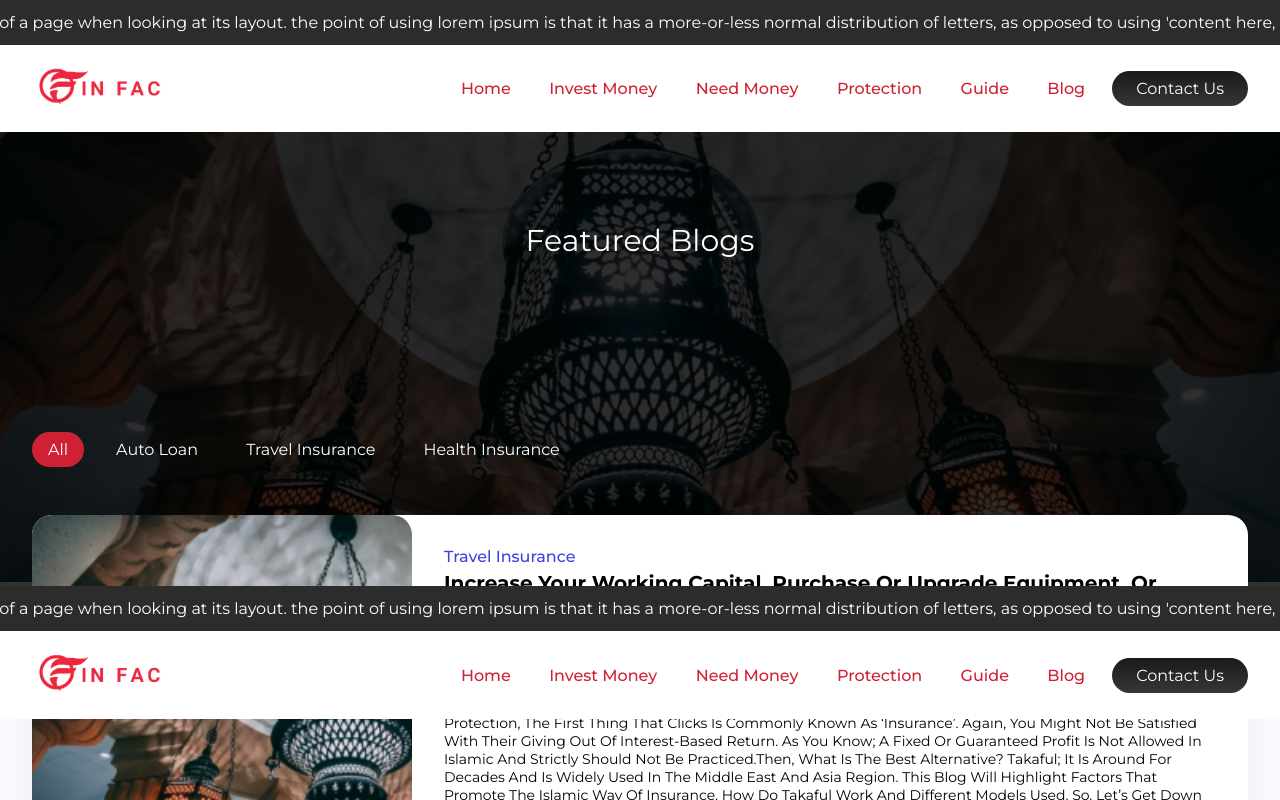
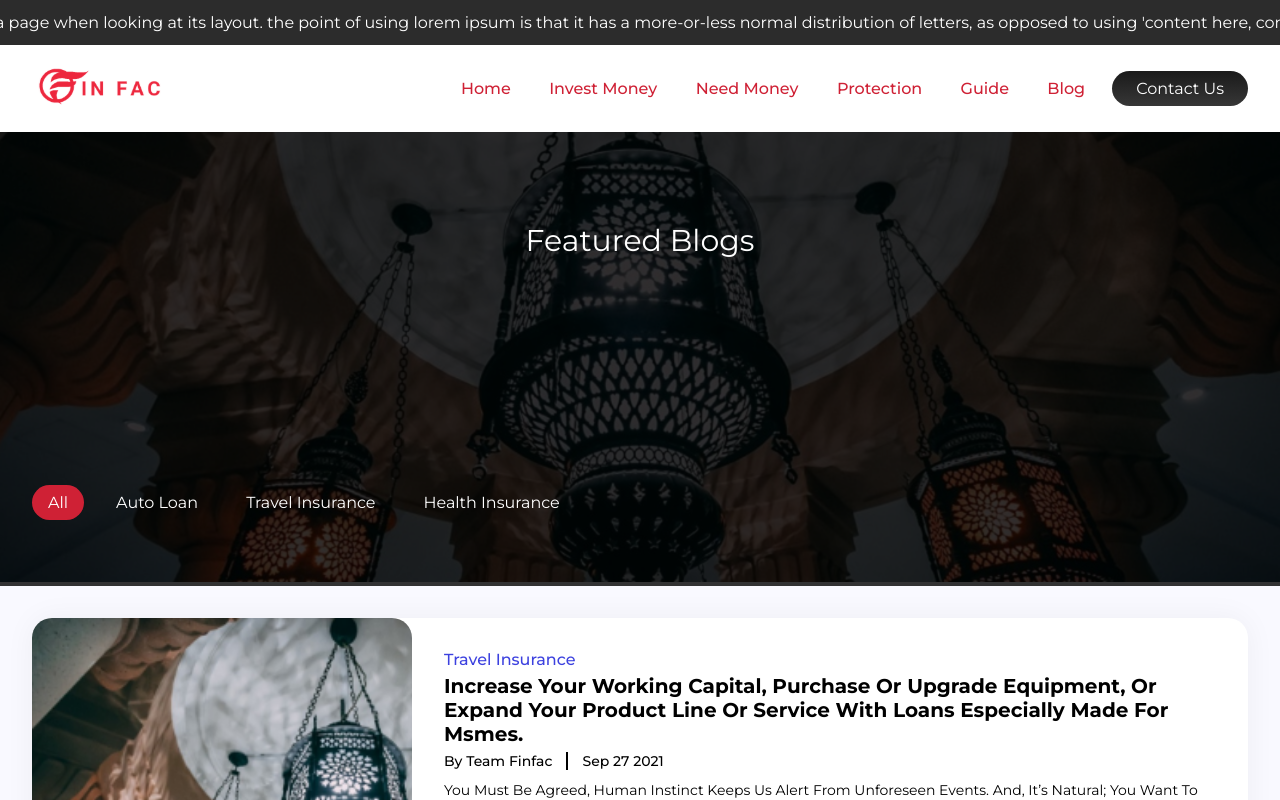
Before and after one commit to MehfoozurRehman/finfac, a React (Create React App) app: page /blog in a window 1280 px wide. Shown: the top 800 px of the page. Built offline with nearby package versions, Linux system fonts and the light colour scheme.

Commit message:
blog screen done

```diff
--- a/src/App.scss
+++ b/src/App.scss
@@ -612,7 +612,8 @@ body {
 .blog__home__section {
   width: 100%;
   display: flex;
-  justify-content: center;
+  align-items: center;
+  flex-direction: column;
 }
 .blog__home__section__background {
   width: 100%;
@@ -635,12 +636,16 @@ body {
   font-size: 30px;
   color: #ffffff;
 }
+.blog__home__section__list__filters {
+  width: 100%;
+  max-width: 1440px;
+  position: absolute;
+  bottom: 200px;
+  padding: 2em;
+}
 .blog__home__section__list {
   width: 100%;
   max-width: 1440px;
-  top: 0px;
-  position: absolute;
-  top: 400px;
   padding: 2em;
 }
 .blog__home__section__list__filters {
@@ -736,7 +741,7 @@ body {
   display: flex;
   align-items: center;
   flex-direction: column;
-  margin-bottom: 7em;
+  margin-bottom: 9em;
 }
 .tools__home__section .feature__section {
   z-index: 4;
@@ -923,6 +928,30 @@ body {
   background-color: #ffffff;
   color: #cf2135;
 }
+.pagination {
+  display: flex;
+  align-items: center;
+}
+.pagination li {
+  list-style: none;
+}
+.pagination li a {
+  text-decoration: none;
+  width: 35px;
+  border: 1px solid #000000;
+  display: flex;
+  align-items: center;
+  justify-content: center;
+  height: 35px;
+  border-radius: 50px;
+  margin: 0em 0.5em;
+  color: #000000;
+}
+.pagination .active a {
+  color: #ffffff;
+  background: linear-gradient(#ed263d, #77131f);
+  border: none;
+}
 @media (max-width: 1440px) {
   .home__section__overlay {
     left: 0px;
--- a/src/screens/BlogScreen.js
+++ b/src/screens/BlogScreen.js
@@ -3,6 +3,7 @@ import blogPic from "../assets/blogPic.png";
 import blogBg from "../assets/blogBg.png";
 import { Link } from "react-router-dom";
 import Pagination from "react-js-pagination";
+import ContactSection from "../components/ContactSection";
 
 function BlogListFilter({ name, defaultChecked }) {
   return (
@@ -68,6 +69,7 @@ function BlogCard() {
 
 export default function BlogScreen() {
   return (
+    <>
       <div className="blog__home__section">
         <div className="blog__home__section__background">
           <img
@@ -79,13 +81,13 @@ export default function BlogScreen() {
             Featured Blogs
           </div>
         </div>
-      <div className="blog__home__section__list">
         <div className="blog__home__section__list__filters">
           <BlogListFilter name="All" defaultChecked={true} />
           <BlogListFilter name="Auto Loan" />
           <BlogListFilter name="Travel Insurance" />
           <BlogListFilter name="Health Insurance" />
         </div>
+        <div className="blog__home__section__list">
           <BlogCard />
           <BlogCard />
           <BlogCard />
@@ -101,11 +103,13 @@ export default function BlogScreen() {
           <BlogCard />
           <BlogCard />
         </div>
-      {/* <Pagination
+        <Pagination
           itemsCountPerPage={10}
           totalItemsCount={450}
           pageRangeDisplayed={5}
-      /> */}
+        />
       </div>
+      <ContactSection />
+    </>
   );
 }
--- a/src/screens/ToolDetails.js
+++ b/src/screens/ToolDetails.js
@@ -1,12 +1,12 @@
 import React, { useState } from "react";
 import { Link } from "react-router-dom";
 import FeatureSection from "../components/FeatureSection";
+import ContactSection from "../components/ContactSection";
 
 export default function ToolDetails({}) {
   const [compare, setCompare] = useState(true);
   return (
     <>
-      {" "}
       <div className="tools__home__section">
         {compare ? (
           <div className="tools__home__section__top">
@@ -80,6 +80,7 @@ export default function ToolDetails({}) {
           />
         </div>
       </div>
+      <ContactSection />
     </>
   );
 }
```
Lines whose indentation alone changed are shown as unchanged.
